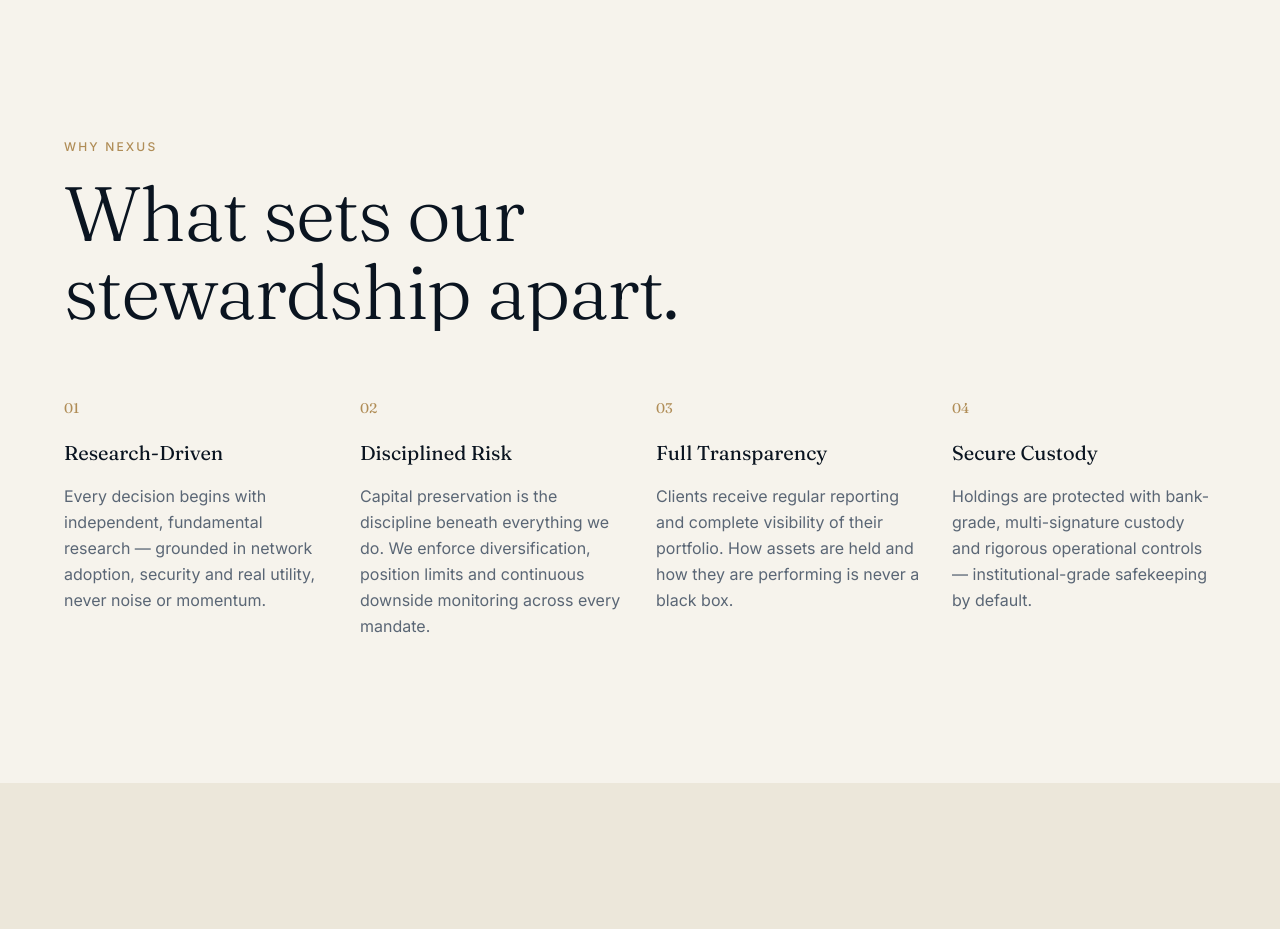
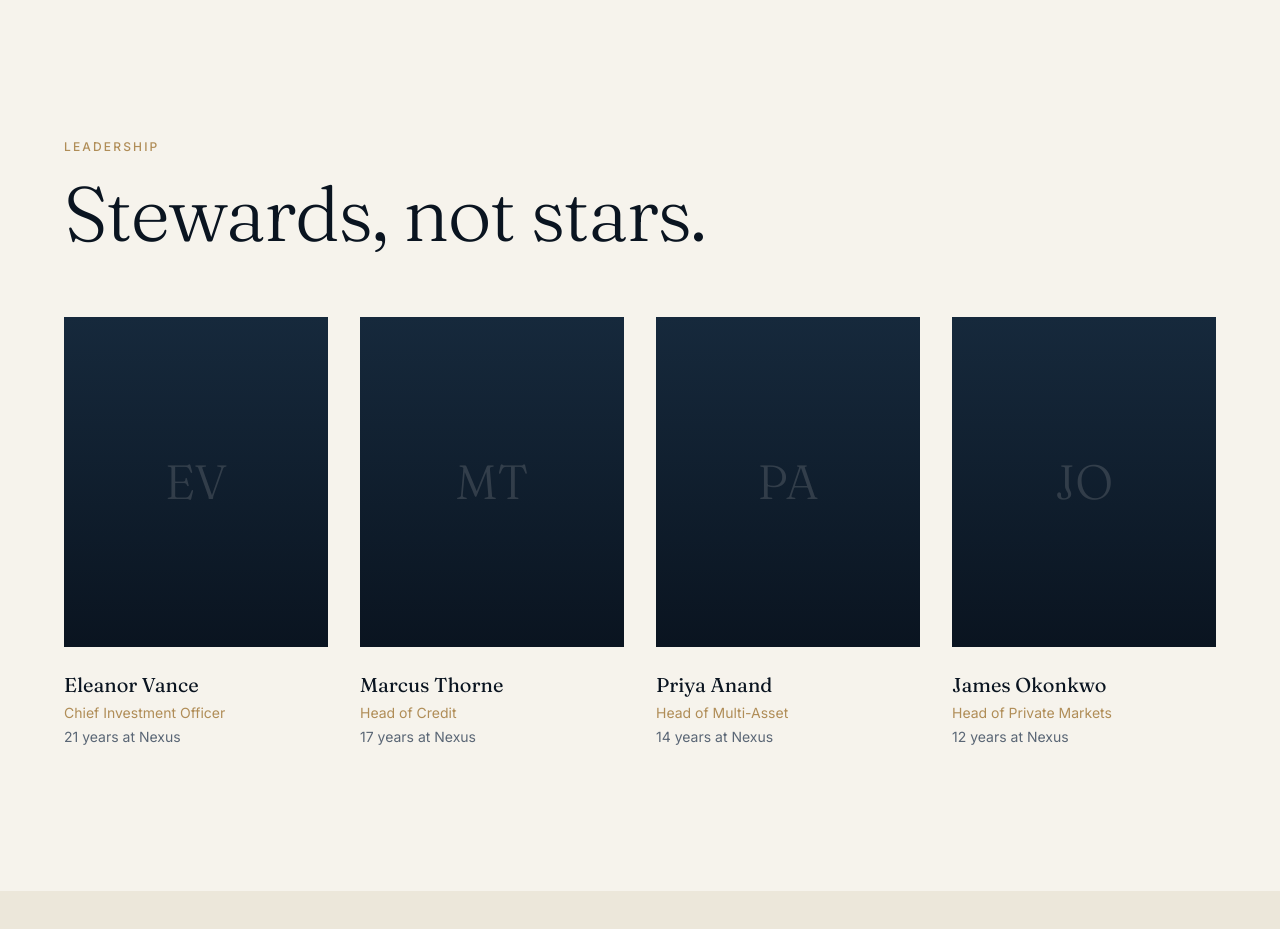
Before and after one commit to mohit-shamani/nexuscapital-, a React (Vite) app: page /firm in a window 1280 px wide. Shown: the part 3180-4109 px from the top of the page. Built offline with nearby package versions, Linux system fonts and the light colour scheme.

Commit message:
new changes done

```diff
--- a/src/pages/About.jsx
+++ b/src/pages/About.jsx
@@ -1,6 +1,5 @@
 import { motion } from 'framer-motion';
 import PageWrapper from '../components/layout/PageWrapper.jsx';
-import Seo from '../components/utils/Seo.jsx';
 import PageHero from '../components/sections/PageHero.jsx';
 import Container from '../components/ui/Container.jsx';
 import SectionHeading from '../components/ui/SectionHeading.jsx';
@@ -15,11 +14,11 @@
   { year: '2026', text: 'Stewarding over half a trillion dollars for more than 320 institutions worldwide.' },
 ];
 
-const differentiators = [
-  { title: 'Research-Driven', body: 'Every decision begins with independent, fundamental research — grounded in network adoption, security and real utility, never noise or momentum.' },
-  { title: 'Disciplined Risk', body: 'Capital preservation is the discipline beneath everything we do. We enforce diversification, position limits and continuous downside monitoring across every mandate.' },
-  { title: 'Full Transparency', body: 'Clients receive regular reporting and complete visibility of their portfolio. How assets are held and how they are performing is never a black box.' },
-  { title: 'Secure Custody', body: 'Holdings are protected with bank-grade, multi-signature custody and rigorous operational controls — institutional-grade safekeeping by default.' },
+const leadership = [
+  { name: 'Eleanor Vance', role: 'Chief Investment Officer', tenure: '21 years at Nexus' },
+  { name: 'Marcus Thorne', role: 'Head of Credit', tenure: '17 years at Nexus' },
+  { name: 'Priya Anand', role: 'Head of Multi-Asset', tenure: '14 years at Nexus' },
+  { name: 'James Okonkwo', role: 'Head of Private Markets', tenure: '12 years at Nexus' },
 ];
 
 const values = [
@@ -31,11 +30,6 @@
 export default function About() {
   return (
     <PageWrapper>
-      <Seo
-        title="About Us — Disciplined Digital Wealth Management"
-        path="/firm"
-        description="NexusCapital is an independent, partner-owned asset manager bringing decades of institutional discipline, bank-grade security and full transparency to digital asset management."
-      />
       <PageHero
         eyebrow="The Firm"
         title="Thirty-eight years of disciplined stewardship."
@@ -124,23 +118,29 @@
         </Container>
       </section>
 
-      {/* Why Nexus */}
+      {/* Leadership */}
       <section className="bg-ivory py-28 md:py-36">
         <Container>
-          <SectionHeading eyebrow="Why Nexus" title="What sets our stewardship apart." className="mb-16" />
+          <SectionHeading eyebrow="Leadership" title="Stewards, not stars." className="mb-16" />
           <div className="grid grid-cols-1 gap-x-8 gap-y-12 sm:grid-cols-2 lg:grid-cols-4">
-            {differentiators.map((item, i) => (
+            {leadership.map((person, i) => (
               <motion.div
-                key={item.title}
+                key={person.name}
                 variants={fadeUp}
                 initial="hidden"
                 whileInView="visible"
                 viewport={{ once: true }}
                 transition={{ delay: i * 0.08 }}
               >
-                <span className="font-serif text-sm text-brass">0{i + 1}</span>
-                <h3 className="mt-5 font-serif text-xl font-normal text-ink">{item.title}</h3>
-                <p className="mt-4 leading-relaxed text-slatey">{item.body}</p>
+                {/* Portrait placeholder — a refined tonal panel */}
+                <div className="mb-6 aspect-[4/5] w-full overflow-hidden bg-gradient-to-b from-ink-600 to-ink">
+                  <div className="flex h-full items-center justify-center font-serif text-5xl font-light text-ivory/15">
+                    {person.name.split(' ').map((n) => n[0]).join('')}
+                  </div>
+                </div>
+                <h3 className="font-serif text-xl font-normal text-ink">{person.name}</h3>
+                <p className="mt-1 text-sm text-brass">{person.role}</p>
+                <p className="mt-1 text-sm text-slatey">{person.tenure}</p>
               </motion.div>
             ))}
           </div>
```
Also changed, not shown: .claude/settings.local.json.
